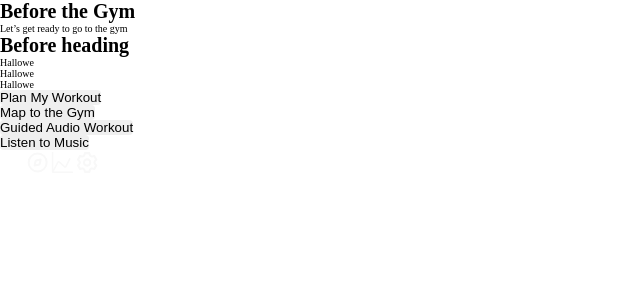
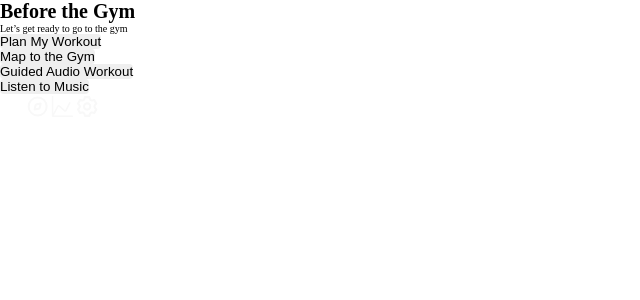
Before and after one commit to Colab20-Team-5/frontend, a Next.js app: page /beforegym in a window 1280 px wide. Shown: the top 300 px of the page, without its empty margins (0-640 px from the left). Built offline with nearby package versions, Linux system fonts and the light colour scheme.

Commit message:
Add header sass partial

```diff
--- a/src/app/beforegym/page.jsx
+++ b/src/app/beforegym/page.jsx
@@ -11,12 +11,6 @@ const page = () => {
       />
 
       <div className="h-[70vh] flex items-center justify-center testing">
-        <h1>Before heading</h1>
-        <ul>
-          <li>Hallowe</li>
-          <li>Hallowe</li>
-          <li>Hallowe</li>
-        </ul>
         <div className="w-full">
           <PageButton url={"/beforegym/workoutplan"} text={"Plan My Workout"} />
           <PageButton url={"/beforegym/maptogym"} text={"Map to the Gym"} />
--- a/src/stylesheet/app.scss
+++ b/src/stylesheet/app.scss
@@ -1 +1,2 @@
 @import './base/base';
+@import './layouts/header';
```
Also changed, not shown: src/stylesheet/base/_base.scss (line endings or trailing spaces), src/stylesheet/layouts/_header.scss (added).
